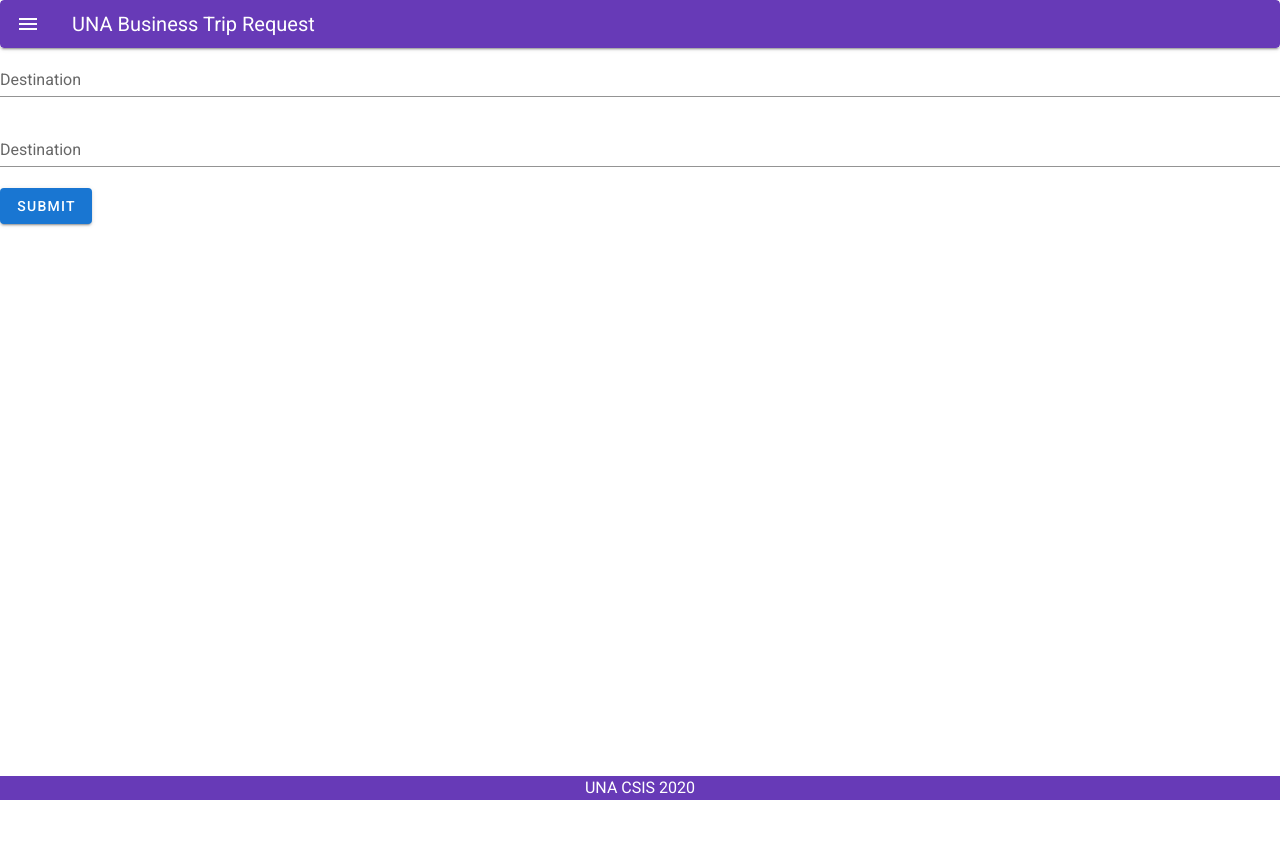
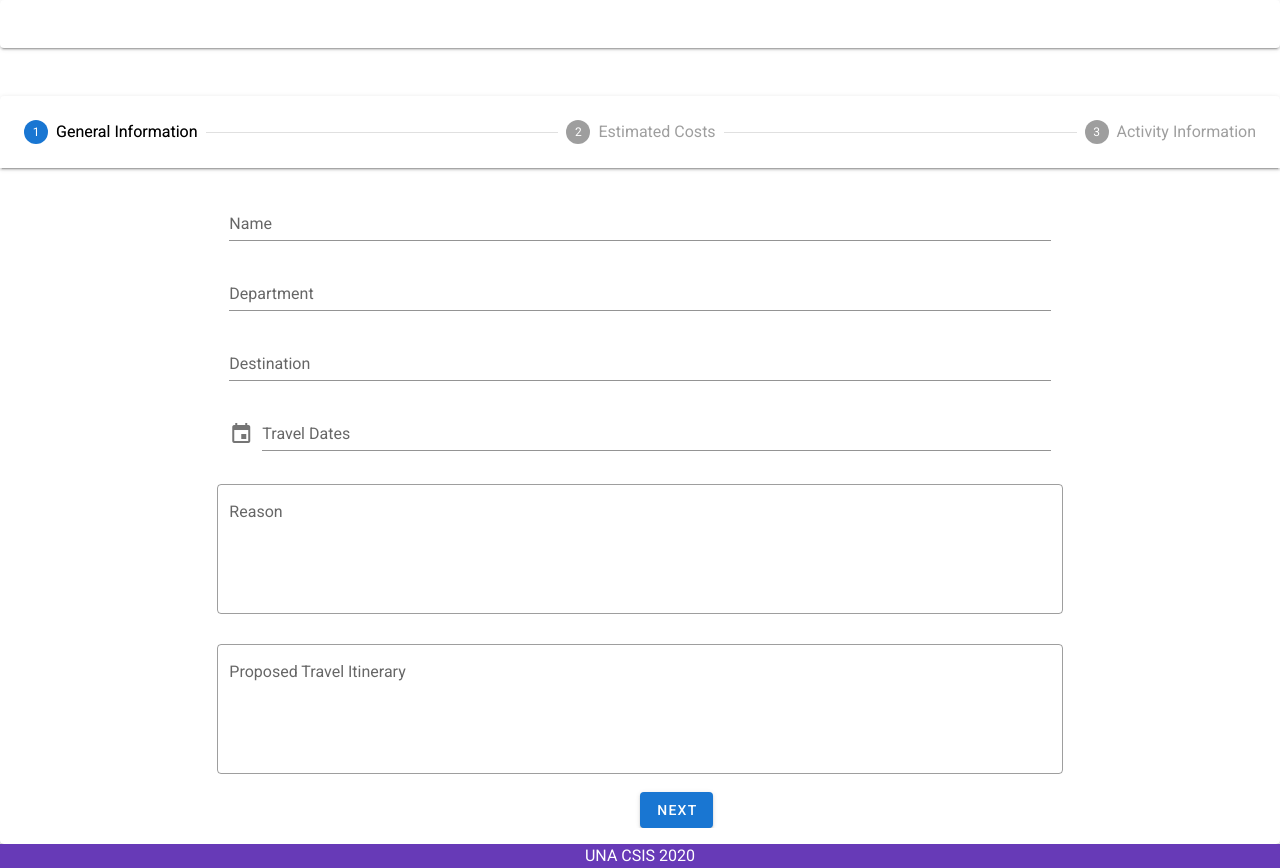
Before and after one commit to UNA-CSIS/travel-expense, a Vue app: page / in a window 1280 px wide. Before the commit the page ends 800 px from the top, so only its background shows below. Built offline with nearby package versions, Linux system fonts and the light colour scheme.

Commit message:
Added functionality for login/create user to server

```diff
--- a/src/views/Home.vue
+++ b/src/views/Home.vue
@@ -1,10 +1,5 @@
 <template>
-<v-form method="post" action="http://localhost:8888/api/login">
-<v-text-field name="username" v-model="dest" :rules="destRules" label="Destination" required></v-text-field>
-<v-text-field name="password" v-model="dest" :rules="destRules" label="Destination" required></v-text-field>
-<v-btn type="submit" color="primary" :disabled="!stepThreeComplete" @click="e1 = 4">Submit</v-btn>
-</v-form>
- <!-- <v-form method="post" action="http://localhost:8888/api/user">
+<v-form method="post" action="http://localhost:8888/api/user">
     <v-stepper v-model="e1" class="mt-12">
       <v-stepper-header>
         <v-stepper-step step="1" editable :complete="e1 >1">General Information</v-stepper-step>
@@ -57,19 +52,19 @@
         </v-stepper-content>
       </v-stepper-items>
     </v-stepper>
-  </v-form> -->
+  </v-form>
 </template>
 
 <script>
-//import stepOne from "@/components/stepOne";
-//import stepTwo from "@/components/stepTwo";
-//import stepThree from "@/components/stepThree";
+import stepOne from "@/components/stepOne";
+import stepTwo from "@/components/stepTwo";
+import stepThree from "@/components/stepThree";
 
 export default {
   components: {
-   // stepOne,
-   // stepTwo,
-   // stepThree
+    stepOne,
+    stepTwo,
+    stepThree
   },
   data: () => ({
     e1: 1,
```
Also changed, not shown: srv/index.js (+14 -13 lines).
